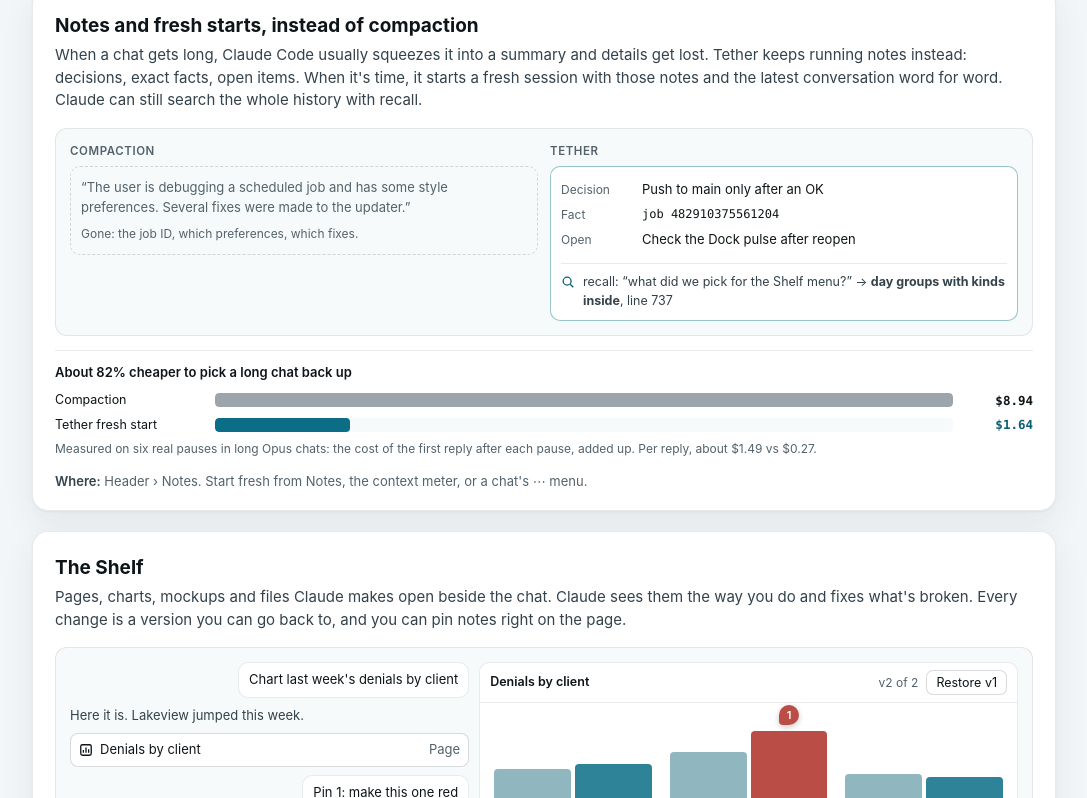
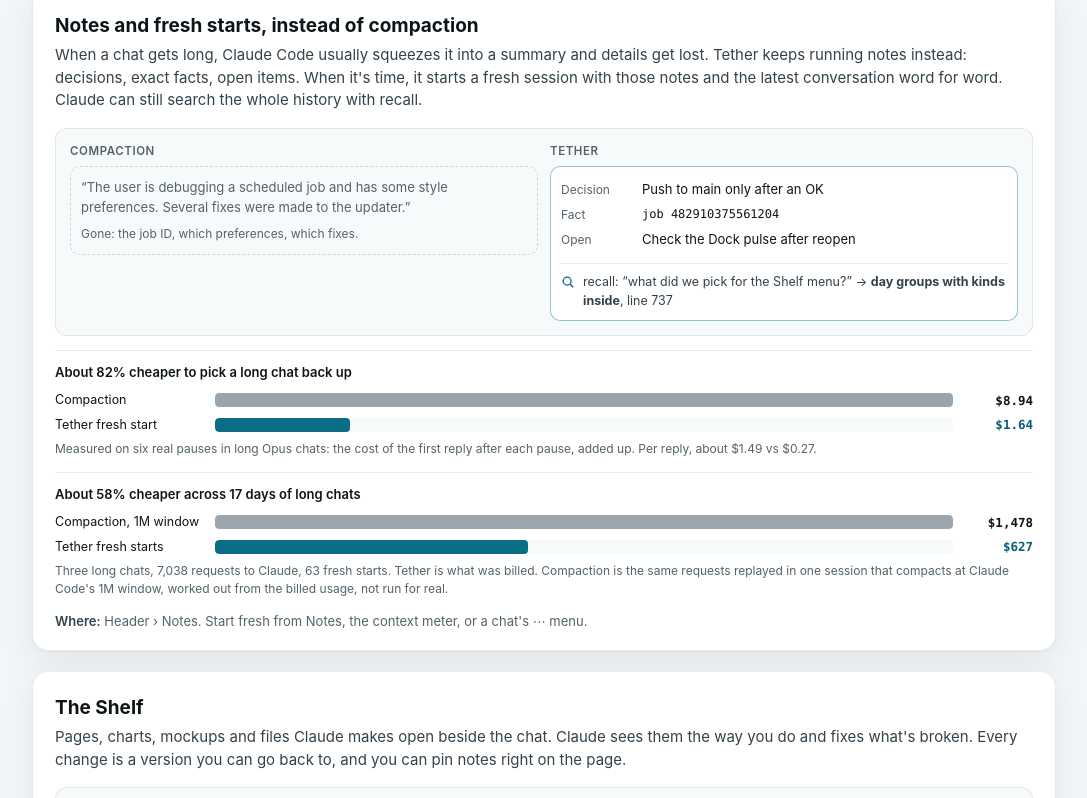
Before and after one commit to jfroy525/tether, a plain HTML site: page docs/highlights.html in a window 1280 px wide. Shown: the part 418-1216 px from the top of the page, without its empty margins (96-1183 px from the left). Drawn offline with Linux system fonts and the light colour scheme.

Commit message:
Highlights: add cost over 17 days of long chats vs compaction at the 1M window
Co-Authored-By: Claude Fable 5.2 <noreply@anthropic.com>

```diff
--- a/docs/highlights.html
+++ b/docs/highlights.html
@@ -258,6 +258,12 @@ body { --glass-rgb: 255, 255, 255; } body.dark { --glass-rgb: 13, 19, 23; }
       <div class="cbar us"><span>Tether fresh start</span><span class="track"><span class="fill" style="width:18.3%;display:block"></span></span><span class="v">$1.64</span></div>
       <div class="src">Measured on six real pauses in long Opus chats: the cost of the first reply after each pause, added up. Per reply, about $1.49 vs $0.27.</div>
     </div>
+    <div class="cost">
+      <div class="t">About 58% cheaper across 17 days of long chats</div>
+      <div class="cbar"><span>Compaction, 1M window</span><span class="track"><span class="fill" style="width:100%;display:block"></span></span><span class="v">$1,478</span></div>
+      <div class="cbar us"><span>Tether fresh starts</span><span class="track"><span class="fill" style="width:42.4%;display:block"></span></span><span class="v">$627</span></div>
+      <div class="src">Three long chats, 7,038 requests to Claude, 63 fresh starts. Tether is what was billed. Compaction is the same requests replayed in one session that compacts at Claude Code's 1M window, worked out from the billed usage, not run for real.</div>
+    </div>
     <div class="where"><b>Where:</b> Header › Notes. Start fresh from Notes, the context meter, or a chat's ⋯ menu.</div>
   </section>
 
```
Also changed, not shown: 1 other file.
